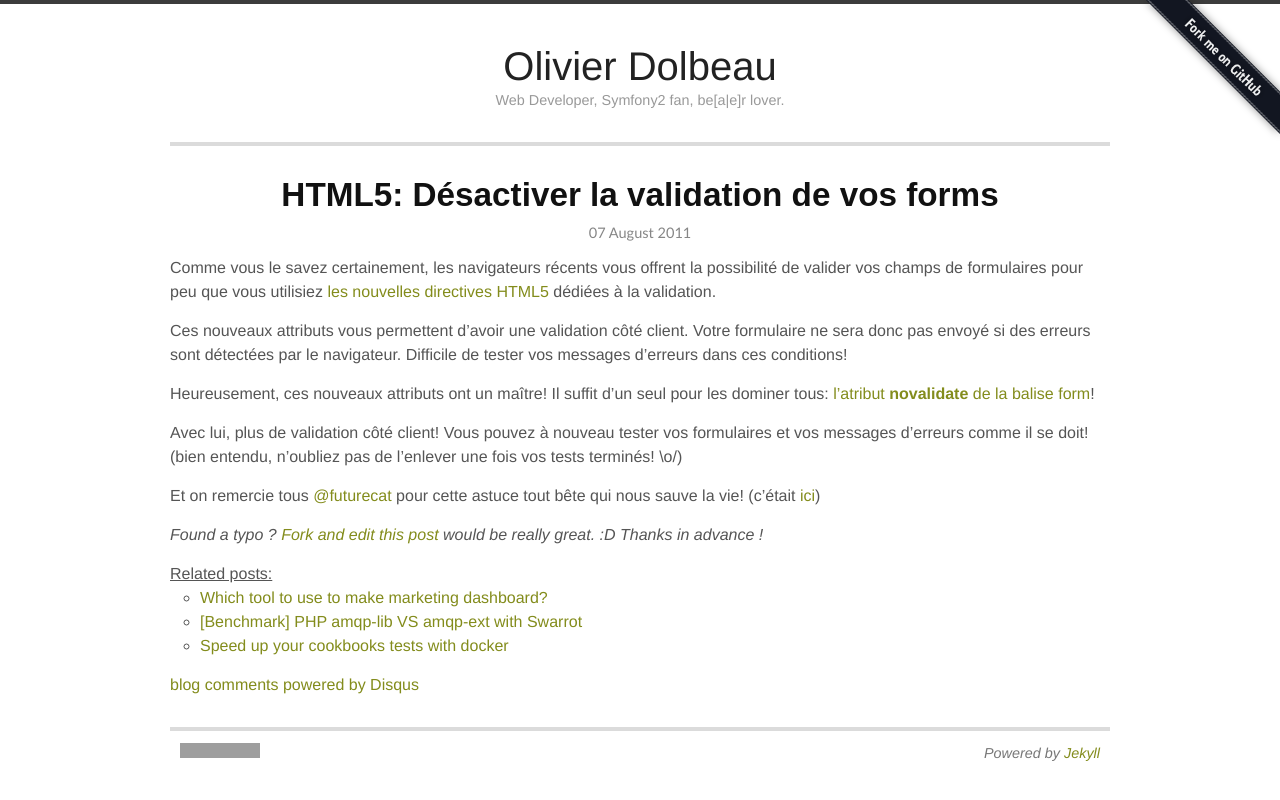
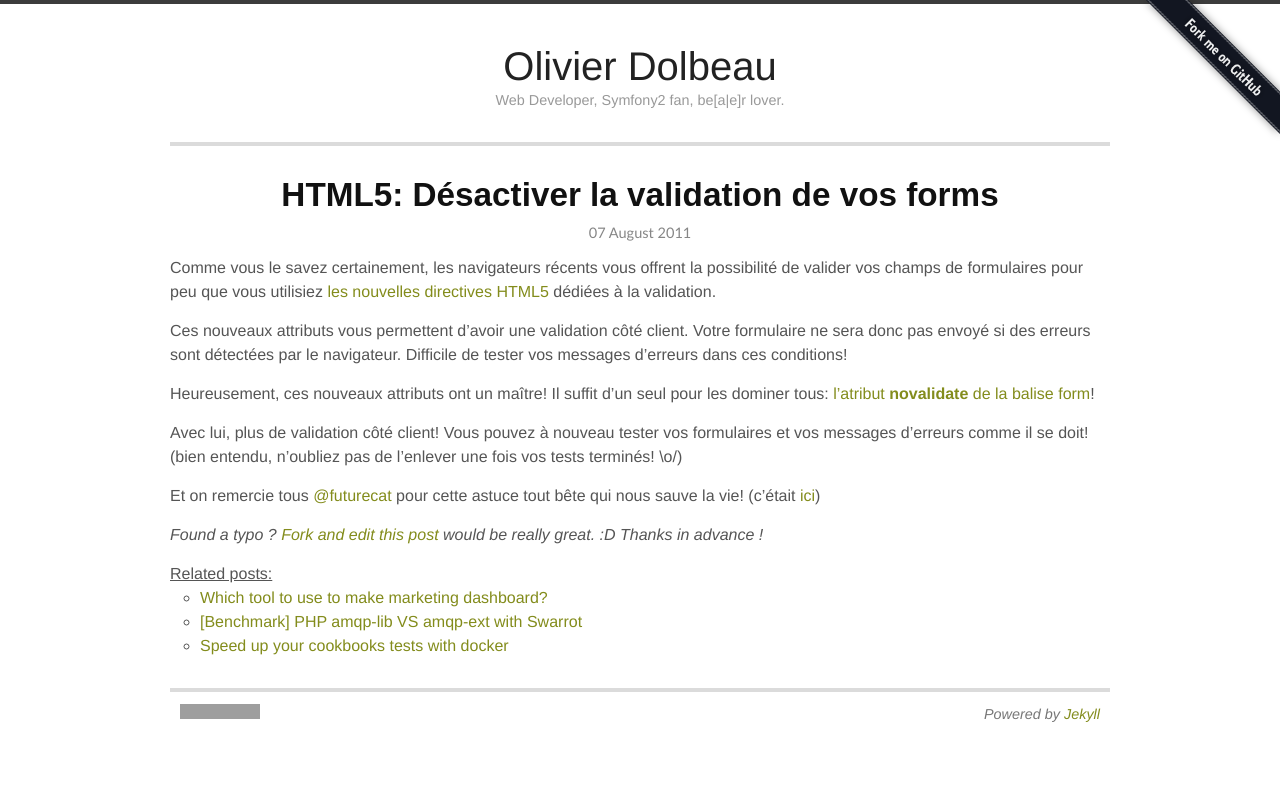
Before and after one commit to odolbeau/odolbeau.github.com, a Jekyll site: the page built from _posts/2011-08-07-html5-desactiver-la-validation-de-vos-forms.md, in a window 1280 px wide. Shown: the top 800 px of the page. Built offline with Jekyll 4.4.1, drawn with Linux system fonts in a browser that asks for light colours; comment, search, counter and statistics services are not loaded; some of the changed lines change nothing that is shown; grey boxes are pictures that could not be loaded.

Commit message:
Remove disqus

```diff
--- a/_layouts/post.html
+++ b/_layouts/post.html
@@ -32,18 +32,3 @@
         </ul>
     </div>
 {% endif %}
-
-<div id="disqus_thread"></div>
-
-<script type="text/javascript">
-    var disqus_shortname = 'odolbeau'; // required: replace example with your forum shortname
-
-    /* * * DON'T EDIT BELOW THIS LINE * * */
-    (function() {
-        var dsq = document.createElement('script'); dsq.type = 'text/javascript'; dsq.async = true;
-        dsq.src = 'http://' + disqus_shortname + '.disqus.com/embed.js';
-        (document.getElementsByTagName('head')[0] || document.getElementsByTagName('body')[0]).appendChild(dsq);
-    })();
-</script>
-<noscript>Please enable JavaScript to view the <a href="http://disqus.com/?ref_noscript">comments powered by Disqus.</a></noscript>
-<a href="http://disqus.com" class="dsq-brlink">blog comments powered by <span class="logo-disqus">Disqus</span></a>
```
